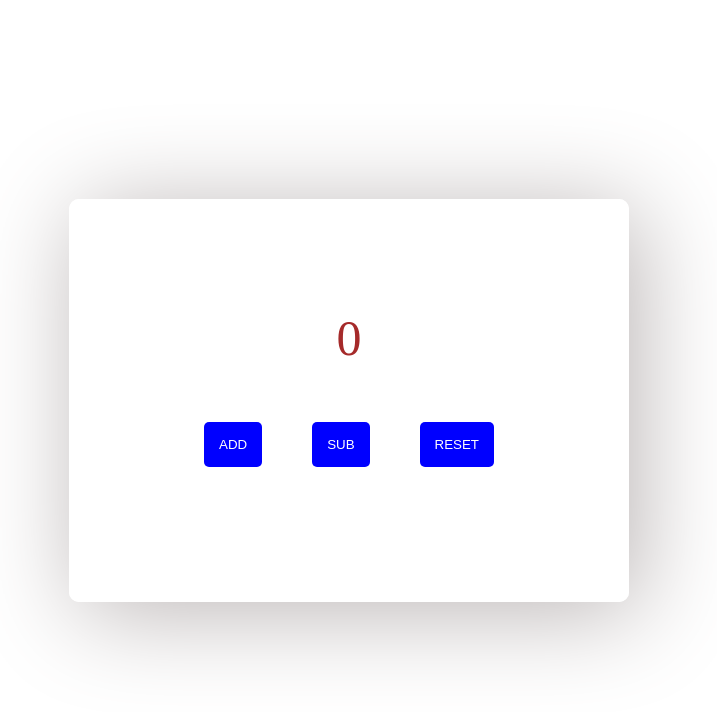
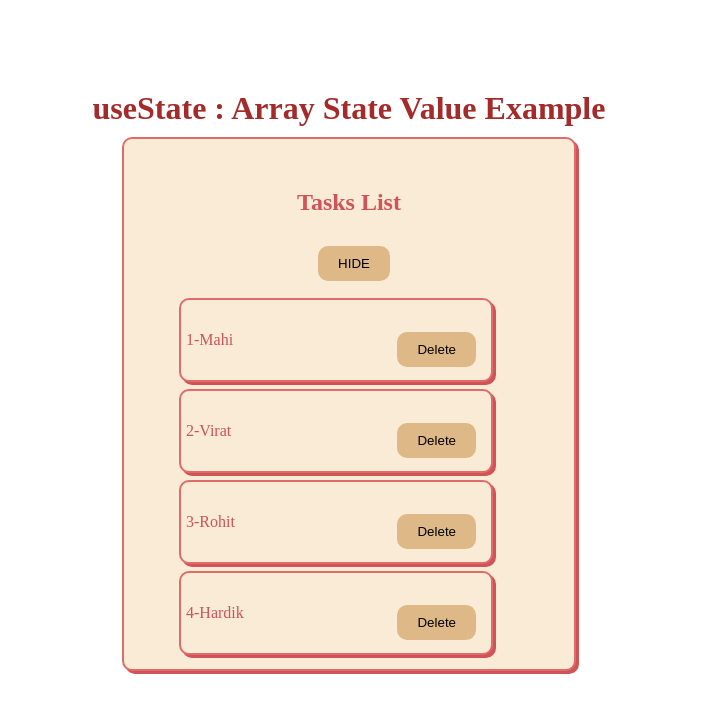
Before and after one commit to NiharikaKolisetty/taskmate, a React (Create React App) app: page / in a window 1280 px wide. Shown: the top 712 px of the page, without its empty margins (291-1008 px from the left). Built offline with nearby package versions, Linux system fonts and the light colour scheme.

Commit message:
fourth commit

```diff
--- a/src/App.css
+++ b/src/App.css
@@ -1,6 +1,15 @@
 *{
     padding: 0;
     margin: 0;
+}
+/* p{
+    background-color: brown;
+    color: beige;
+} */
+h1{
+    text-align: center;
+    margin-top: 10px;
+    color: brown;
 }
 body{
     display: flex;
@@ -9,28 +18,78 @@ body{
     height: 100vh;
 }
 .box{
-    margin: 10px;
-    border: 10px solid white;
-    padding: 100px;
-    box-shadow: 10px 10px 100px rgb(186, 180, 180); /* Example values */
+    padding: 50px;
+    margin: 50px;
+    height: 200px;
+    width: 200px;
+    border: 2px solid rgb(224, 107, 107);
     border-radius: 10px;
+    background-color: antiquewhite;
+    color: rgb(207, 83, 87);
+    text-align: center;
+    box-shadow: 3px 3px;
 }
-.count{
+
+.box1{
+    padding: 50px;
+    margin: 50px;
+    height: 430px;
+    width: 350px;
+    margin-top: 10px;
+    border: 2px solid rgb(224, 107, 107);
+    border-radius: 10px;
+    background-color: antiquewhite;
+    color: rgb(207, 83, 87);
     text-align: center;
-    margin-bottom: 30px;
-    font-size: 50px;
-    color: brown;
+    box-shadow: 3px 3px;
+
 }
-.btn{
+
+.box1 li{
+    list-style-type: none;
+    text-align: left;
+    align-items: center;
+    justify-content: center;
+    padding: 5px 5px 5px 5px;
+    height: 70px;
+    width: 300px;
+    margin: 7px 5px 7px 5px;
+    border: 2px solid rgb(224, 107, 107);
+    border-radius: 10px;
+    background-color: antiquewhite;
+    color: rgb(207, 83, 87);
+    box-shadow: 3px 3px;
+    display: flex;
+    justify-content: space-between;
+}
+
+.box button{
+    padding: 10px 20px;
+    background-color: burlywood;
+    border: none;
+    border-radius: 10px;
+    margin: 30px 10px 10px 20px;
+    align-items: center;
     text-align: center;
-    margin: 25px;
-    padding: 15px;
+    justify-content: center;
+}
+
+.box button:hover{
+    color: rgb(232, 25, 25);
+    background-color: coral;
+
+}
+
+.box1 button{
+    padding: 10px 20px;
+    background-color: burlywood;
     border: none;
-    outline: none;
-    color: white;
-    background-color: blue;
-    border-radius: 5px;
+    border-radius: 10px;
+    margin: 30px 10px 10px 20px;
 }
-.btn:hover{
-    opacity: .7;
+
+.box1 button:hover{
+    color: rgb(232, 25, 25);
+    background-color: coral;
+
 }
--- a/src/App.js
+++ b/src/App.js
@@ -1,52 +1,69 @@
 // import Header from "./components/Header";
+
+import { useState } from "react"
+import "./App.css";
 // import Footer from "./components/Footer";
-import { useState } from "react";
-import "./App.css";
+const App = () => {
+  // const[count, setCount] = useState(0);
 
-const App = () =>{
-  const[count,setCount]=useState(0);
+  const[tasks, setTasks] = useState([
+    {id:1, Name:"Mahi",completed:true},
+    {id:2, Name:"Virat",completed:false},
+    {id:3, Name:"Rohit",completed:true},
+    {id:4, Name:"Hardik", completed:false}
+  ]);
+
+  function handleDel(id){
+    setTasks(tasks.filter(task=> id!== task.id))
+  }
+
+  const[show, setShow] = useState(true);
+
+  // function handleAdd(){
+  //   setCount(count=> count +1);
+  //   setCount(count=> count +1);
+  //   setCount(count=> count +1);
+  // }
+
+  // function handleSub(){
+  //   setCount(count-1);
+  // }
+
+  // function handleReset(){
+  //   setCount(0);
+  // }
+  // return (
+  //   <div>
+  //     {/* <Header/> */}
+  //     <h1>useState Example</h1>
+  //     <div className="box">
+  //       <h2>Count Value - {count}</h2>
+  //       <button onClick={handleAdd}>ADD</button>
+  //       <button onClick={handleSub}>SUB</button>
+  //       <button onClick={handleReset}>RESET</button>
+  //     </div>
+  //     {/* <Footer/> */}
+    // </div>
+  // )
+
   return(
-    <div className="box">
-      <p className="count">{count}</p>
-      <button className="btn" onClick={()=>setCount(count+1)}>ADD</button>
-      <button className="btn" onClick={()=>setCount(count-1)}>SUB</button>
-      <button className="btn" onClick={()=>setCount(0)}>RESET</button>
+    <>
+    <h1>useState : Array State Value Example</h1>
+    <div className="box1">
+      <h2>Tasks List</h2>
+      <button onClick={()=> setShow(!show)}>HIDE</button>
+      <ul>
+        {show && tasks.map((task)=>(
+          <li key={task.id}>
+            <span>{task.id}-{task.Name}</span>
+            <button onClick={()=>handleDel(task.id)}>Delete</button>
+          </li>
+        ))}
+      </ul>
     </div>
+
+    </>
   )
 }
-export default App;
 
-
-
-// export default function App(){
-//   const[count,setCount] = useState(0);
-
-//   // function handleAdd(){
-//   //   setCount(count+1);
-//   // }
-
-//   // function handleSub(){
-//   //   setCount(count-1);
-//   // }
-
-//   // function handleReset(){
-//   //   setCount(0);
-//   // }
-
-
-//   return(
-//     <>
-//     {/* <Header/>
-//     <h1>Main Content.</h1>
-//     <Footer/> */}
-//     <div className="App">
-//       <div className="box">
-//         <p className="count">{count}</p>
-//         <button className="btn" onClick={()=>{setCount(count+1)}}>ADD</button>
-//         <button className="btn" onClick={()=>{setCount(count-1)}}>SUB</button>
-//         <button className="btn" onClick={()=>{setCount(0)}}>RESET</button>
-//       </div>
-//     </div>
-//     </>
-//   )
-// }
+export default App
--- a/src/components/Footer.js
+++ b/src/components/Footer.js
@@ -1,8 +1,8 @@
-// import "./footerSec.css";
-// export default function Footer(){
+// import "./footerCss.css";
+// export default function Footer() {
 //     return(
 //         <>
-//         <h1 className="Footer">This is Footer Section.</h1>
+//         <h2>This is footer section</h2>
 //         </>
 //     )
 // }
--- a/src/components/footerSec.css
+++ /dev/null
@@ -1,3 +0,0 @@
-.Footer{
-    color: brown;
-}
--- /dev/null
+++ b/src/components/headerCss.css
@@ -0,0 +1,28 @@
+*{
+    padding: 0;
+    margin: 0;
+    box-sizing: border-box;
+}
+.header{
+    background-color: black;
+    color: white;
+    display: flex;
+    align-items: center;
+    justify-content: space-between;
+    padding: 10px 900px 10px 10px; /* Adjust padding as needed */
+
+}
+img{
+    height: 30px;
+    margin-right: 10px;
+}
+.links {
+    display: flex; /* Use flexbox to align items */
+    justify-content: flex-end; /* Align items to the end of the container */
+}
+
+.links a{
+    text-decoration: none;
+    justify-content: space-between;
+    padding: 0px 100px 0px 200px;
+}
--- a/src/index.js
+++ b/src/index.js
@@ -1,11 +1,11 @@
 import React from "react";
-import ReactDOM from "react-dom/client";
+import ReactDom from "react-dom/client";
 import App from "./App";
 
+const root = ReactDom.createRoot(document.getElementById("root"));
 
-const root = ReactDOM.createRoot(document.getElementById("root"));
 root.render(
   <React.StrictMode>
     <App/>
   </React.StrictMode>
-)
+);
```
Also changed, not shown: src/components/Header.js (+19 -9 lines), src/components/footerCss.css (added, +8 -0 lines), src/components/headerSec.css (deleted, +0 -7 lines), src/assets/logo.png.
